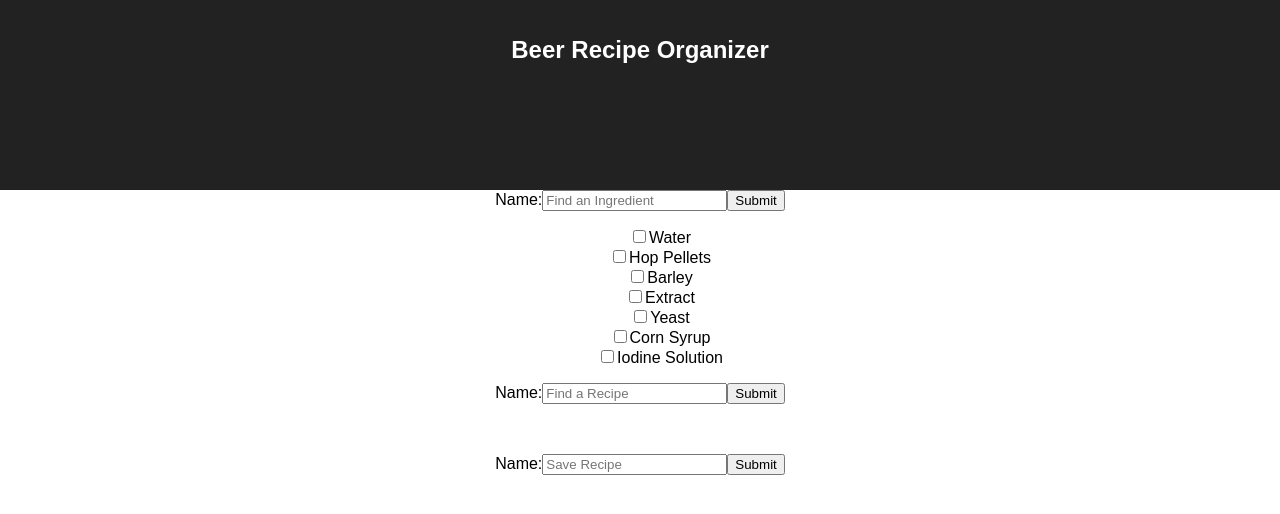
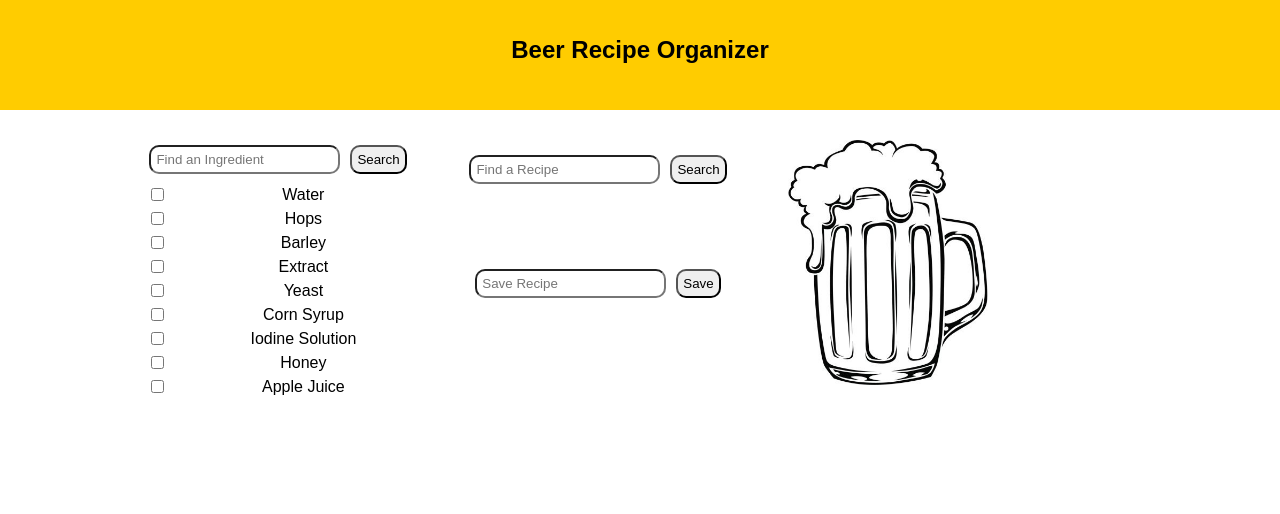
Before and after one commit to jarmbrust/beer-recipe, a React (Create React App) app: page / in a window 1280 px wide. Shown: the top 514 px of the page. Built offline with nearby package versions, Linux system fonts and the light colour scheme.

Commit message:
some styling

```diff
--- a/src/App.css
+++ b/src/App.css
@@ -1,5 +1,9 @@
 .App {
   text-align: center;
+}
+
+.App-body {
+  margin: 20px 10%;
 }
 
 .App-logo {
@@ -8,10 +12,14 @@
 }
 
 .App-header {
-  background-color: #222;
-  height: 150px;
+  background-color: #ffcc00;
+  height: 70px;
   padding: 20px;
-  color: white;
+  color: black;
+}
+
+.App-searched-ingredients-list {
+  padding: 3px;
 }
 
 .App-title {
@@ -22,17 +30,55 @@
   font-size: large;
 }
 
-@keyframes App-logo-spin {
-  from { transform: rotate(0deg); }
-  to { transform: rotate(360deg); }
+.App-ingredients-list {
+  width: 300px;
+  margin: 10px auto;
+  position: relative;
+  float: left;
+}
+
+.App-recipes {
+  width: 300px;
+  margin: 20px;
+  position: relative;
+  float: left;
+}
+
+.App-beer-img {
+  position: relative;
+  float: left;
+  width: 200px;
+  margin: 10px 20px;
+}
+
+.IngredientsRecipe-title {
+   font-weight: bold;
+   margin: 5px;
 }
 
 ul {
   list-style: none;
+  padding: 10px;
 }
 
-.recipe-title {
-  font-weight: bold;
-  padding: 10px;
-  /* text-decoration: underline; */
+li {
+  margin: 5px;
 }
+
+.IngredientsSaveRecipe-text,
+.SearchRecipes-submit,
+.SearchRecipes-text {
+  padding: 5px;
+  margin: 5px;
+  border-radius: 10px;
+}
+
+.Ingredients-checkbox-label:hover {
+  background-color: #f5f5f5;
+}
+
+.Ingredients-table {
+  padding: 3px;
+  /* margin: 5px 15px; */
+  width: 100%;
+}
--- a/src/App.jsx
+++ b/src/App.jsx
@@ -4,6 +4,7 @@ import Ingredients from './components/Ingredients/Ingredients';
 import IngredientsRecipe from './components/Ingredients/IngredientsRecipe';
 import SearchRecipes from './components/Search/SearchRecipes';
 import IngredientsSaveRecipe from './components/Ingredients/IngredientsSaveRecipe';
+import beerImg from '../src/assets/beer1.jpg';
 
 class App extends Component {
   constructor(props) {
@@ -12,12 +13,14 @@ class App extends Component {
     this.state = {
       ingredients: [
         'Water',
-        'Hop Pellets',
+        'Hops',
         'Barley',
         'Extract',
         'Yeast',
         'Corn Syrup',
-        'Iodine Solution'
+        'Iodine Solution',
+        'Honey',
+        'Apple Juice'
       ],
       ingredientSearch: '',
       recipes: {
@@ -63,7 +66,7 @@ class App extends Component {
   }
 
   getSearchIngredientsResults = (object, value) => {
-    return object.find(key => key === value);
+    return object.find(key => key.toLowerCase() === value.toLowerCase());
   }
 
   getSearchedIngredient = () => {
@@ -102,7 +105,8 @@ class App extends Component {
         <header className="App-header">
           <h1 className="App-title">Beer Recipe Organizer</h1>
         </header>
-        <div className="ingredients-list">
+        <div className="App-body">
+          <div className="App-ingredients-list">
             <SearchRecipes
               text="Find an Ingredient"
               onChange={this.handleSearchIngredients}
@@ -112,16 +116,20 @@ class App extends Component {
               onChecked={this.handleCheckedBox}
             />
           </div>
-        <div>
+          <div className="App-recipes">
             <SearchRecipes
               text="Find a Recipe"
               onChange={this.handleSearchRecipes}
             />
             <IngredientsRecipe
+              className="App-searched-ingredients-list"
               list={this.getSearchedRecipe()}
               recipeName={this.state.recipeSearch}
             />
             <IngredientsSaveRecipe onChange={this.saveRecipe} />
+          </div>
+          <img className="App-beer-img" src={beerImg} alt="Mug of beer">
+          </img>
         </div>
       </div>
     );
--- a/src/components/Ingredients/Ingredients.jsx
+++ b/src/components/Ingredients/Ingredients.jsx
@@ -13,21 +13,28 @@ class Ingredients extends React.Component {
   render() {
     console.log('this.props', this.props);
     return (
-      <ul>
+      <table className="Ingredients-table">
+        <tbody>
         {
           this.props.ingredients.map((item, index) => {
-            return <li key={index}>
+            return <tr key={index}>
+              <td className="Ingredients-checkbox">
                 <input
+                  key={index}
                   type="checkbox"
                   name={item}
                   id={item}
                   value={item}
                   onChange={this.handleChecked}/>
+              </td>
+              <td className="Ingredients-checkbox-label">
                 <label htmlFor={item}>{item}</label>
-              </li>
+              </td>
+            </tr>
           })
         }
-      </ul>
+        </tbody>
+      </table>
     );
   }
 }
--- a/src/components/Ingredients/IngredientsRecipe.jsx
+++ b/src/components/Ingredients/IngredientsRecipe.jsx
@@ -3,7 +3,7 @@ import React from 'react';
 const IngredientsRecipe = props => {
   return (
     <ul>
-      <span className="recipe-title">{props.recipeName}</span>
+      <span className="IngredientsRecipe-title">{props.recipeName}</span>
       {
         props.list.map((item, index) => {
           return <li key={index}>{item}</li>
--- a/src/components/Ingredients/IngredientsSaveRecipe.jsx
+++ b/src/components/Ingredients/IngredientsSaveRecipe.jsx
@@ -15,11 +15,10 @@ class IngredientsSaveRecipe extends React.Component {
   render() {
     return (
       <form onSubmit={this.handleSave}>
-        <label>
-          Name:
-          <input type="text" name="test" id="recipe-save-text" placeholder="Save Recipe" />
+        <label aria-label="save recipe field">
+          <input type="text" name="test" className="IngredientsSaveRecipe-text" placeholder="Save Recipe" />
         </label>
-        <input type="submit" value="Submit" />
+        <input className="IngredientsSaveRecipe-text" type="submit" value="Save" />
       </form>
     );
   }
--- a/src/components/Search/SearchRecipes.jsx
+++ b/src/components/Search/SearchRecipes.jsx
@@ -21,11 +21,20 @@ class SearchRecipes extends React.Component {
   render() {
     return (
       <form onSubmit={this.handleSearch}>
-        <label>
-          Name:
-          <input type="text" name="test" id="recipe-search-text" placeholder={this.props.text} onChange={this.handleChange}/>
+        <label aria-label="search field">
+          <input
+            type="text"
+            name="test"
+            className="SearchRecipes-text"
+            placeholder={this.props.text}
+            onChange={this.handleChange}
+          />
         </label>
-        <input type="submit" value="Submit" />
+        <input
+          className="SearchRecipes-submit"
+          type="submit"
+          value="Search"
+        />
       </form>
     );
   }
```
Also changed, not shown: src/assets/beer1.jpg (added). Lines whose indentation alone changed are shown as unchanged.
